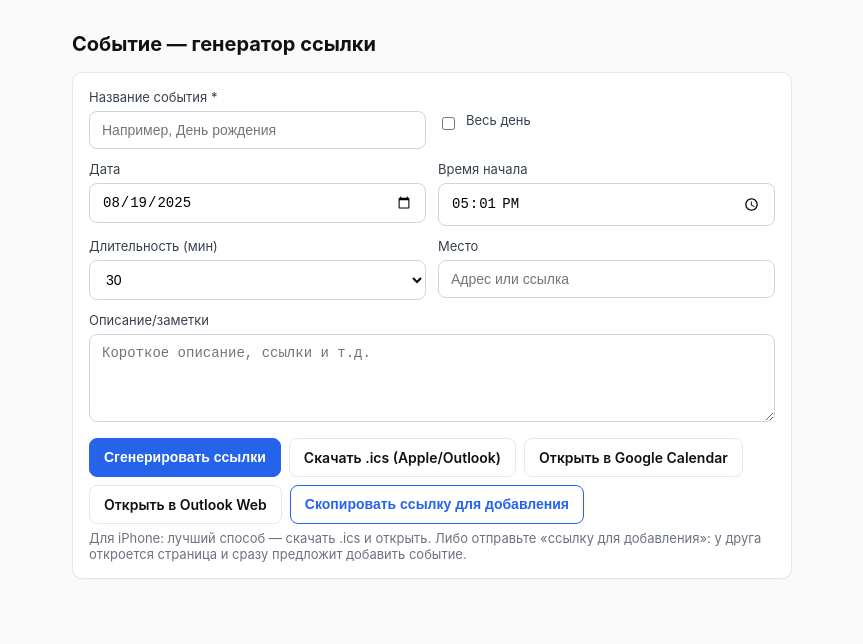
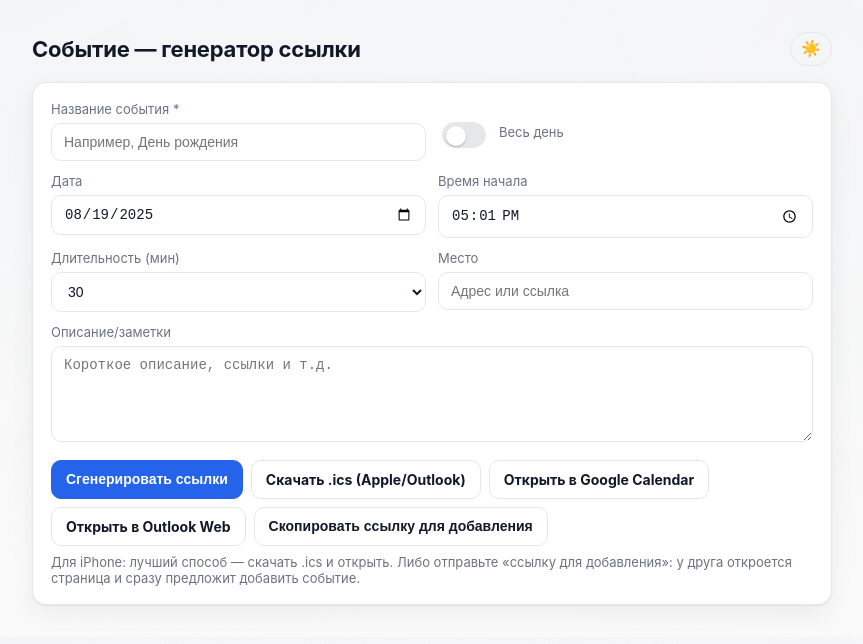
Before and after one commit to LebArt2321/event_calendar, a plain HTML site: page 1.html in a window 1280 px wide. Shown: the whole page, without its empty margins (208-1071 px from the left). Drawn offline with Linux system fonts and the light colour scheme.

Commit message:
dark_mode01

```diff
--- a/1.html
+++ b/1.html
@@ -3,29 +3,102 @@
 <head>
 	<meta charset="UTF-8">
 	<meta name="viewport" content="width=device-width, initial-scale=1">
+	<meta name="color-scheme" content="light dark">
 	<title>Конфигуратор события (.ics, Google/Outlook)</title>
 	<style>
-        body { font-family: -apple-system, system-ui, Segoe UI, Roboto, Arial, sans-serif; margin: 0; color: #111; background: #fafafa; }
-        .container { max-width: 720px; margin: 32px auto; padding: 0 16px; }
-        h1 { font-size: 20px; margin: 0 0 16px; }
-        .card { background: #fff; border: 1px solid #e5e7eb; border-radius: 10px; padding: 16px; box-shadow: 0 1px 2px rgba(0,0,0,.04); }
+		:root {
+			--bg: #fafafa;
+			--bg-accent: #f3f4f6;
+			--card: #ffffff;
+			--text: #111827;
+			--muted: #6b7280;
+			--border: #e5e7eb;
+			--ring: rgba(37, 99, 235, 0.35);
+			--primary: #2563eb;
+			--primary-hover: #1d4ed8;
+			--btn-text: #ffffff;
+			--input-bg: #ffffff;
+			--shadow: 0 1px 2px rgba(0,0,0,.06), 0 8px 24px rgba(0,0,0,.06);
+		}
+		html[data-theme="dark"] {
+			--bg: #0b0e12;
+			--bg-accent: #0f141b;
+			--card: #0f141b;
+			--text: #e5e7eb;
+			--muted: #9ca3af;
+			--border: #1f2937;
+			--ring: rgba(59, 130, 246, 0.45);
+			--primary: #3b82f6;
+			--primary-hover: #2563eb;
+			--btn-text: #0b0e12;
+			--input-bg: #0b0e12;
+			--shadow: 0 1px 2px rgba(0,0,0,.4), 0 12px 32px rgba(0,0,0,.35);
+		}
+		@media (prefers-color-scheme: dark) {
+			html:not([data-theme]) {
+				color-scheme: dark;
+			}
+		}
+
+		body {
+			font-family: -apple-system, system-ui, Segoe UI, Roboto, Arial, sans-serif;
+			margin: 0;
+			color: var(--text);
+			background: radial-gradient(1200px 800px at 10% -20%, var(--bg-accent), transparent),
+				radial-gradient(1200px 800px at 110% -10%, var(--bg-accent), transparent),
+				var(--bg);
+		}
+		.container { max-width: 800px; margin: 32px auto; padding: 0 16px; }
+		.topbar { display: flex; align-items: center; justify-content: space-between; gap: 12px; margin-bottom: 16px; }
+		h1 { font-size: 22px; margin: 0; letter-spacing: -0.01em; }
+
+		.card { background: var(--card); border: 1px solid var(--border); border-radius: 14px; padding: 18px; box-shadow: var(--shadow); }
 		.row { display: grid; grid-template-columns: 1fr 1fr; gap: 12px; }
-        label { display: block; font-size: 13px; color: #374151; margin-bottom: 6px; }
-        input[type="text"], input[type="date"], input[type="time"], select, textarea { width: 100%; box-sizing: border-box; padding: 10px 12px; border: 1px solid #d1d5db; border-radius: 8px; background: #fff; font-size: 14px; }
-        textarea { min-height: 88px; resize: vertical; }
-        .actions { display: flex; gap: 8px; flex-wrap: wrap; margin-top: 12px; }
-        .btn { appearance: none; border: 1px solid #2563eb; background: #2563eb; color: #fff; padding: 10px 14px; border-radius: 8px; font-weight: 600; font-size: 14px; cursor: pointer; }
-        .btn.secondary { background: #fff; color: #2563eb; }
-        .muted { color: #6b7280; font-size: 13px; margin-top: 6px; }
+		@media (max-width: 640px) { .row { grid-template-columns: 1fr; } }
+
+		label { display: block; font-size: 13px; color: var(--muted); margin-bottom: 6px; }
+		input[type="text"], input[type="date"], input[type="time"], select, textarea {
+			width: 100%; box-sizing: border-box; padding: 10px 12px; border: 1px solid var(--border);
+			border-radius: 10px; background: var(--input-bg); color: var(--text); font-size: 14px;
+			outline: none; transition: border-color .15s ease, box-shadow .15s ease, background-color .2s ease;
+		}
+		textarea { min-height: 96px; resize: vertical; }
+		input:focus, select:focus, textarea:focus { border-color: var(--primary); box-shadow: 0 0 0 3px var(--ring); }
+
+		.actions { display: flex; gap: 8px; flex-wrap: wrap; margin-top: 14px; }
+		.btn { appearance: none; border: 1px solid var(--primary); background: var(--primary); color: var(--btn-text);
+			padding: 10px 14px; border-radius: 10px; font-weight: 700; font-size: 14px; cursor: pointer;
+			transition: transform .05s ease, background-color .15s ease, border-color .15s ease, box-shadow .15s ease; }
+		.btn:hover { background: var(--primary-hover); border-color: var(--primary-hover); }
+		.btn:active { transform: translateY(1px); }
+		.btn.secondary { background: transparent; color: var(--text); border-color: var(--border); }
+		.btn.secondary:hover { border-color: var(--primary); box-shadow: 0 0 0 3px var(--ring); }
+
+		a.btn-link { display: inline-block; text-decoration: none; border: 1px solid var(--border); background: transparent; color: var(--text);
+			padding: 10px 14px; border-radius: 10px; font-weight: 700; font-size: 14px; transition: border-color .15s ease, box-shadow .15s ease; }
+		a.btn-link:hover { border-color: var(--primary); box-shadow: 0 0 0 3px var(--ring); }
+
+		.muted { color: var(--muted); font-size: 13px; margin-top: 8px; }
 		.hidden { display: none; }
-        .result { margin-top: 16px; padding-top: 12px; border-top: 1px solid #eee; }
-        a.btn-link { display: inline-block; text-decoration: none; border: 1px solid #e5e7eb; background: #fff; color: #111; padding: 10px 14px; border-radius: 8px; font-weight: 600; font-size: 14px; }
-        .switch { display: flex; align-items: center; gap: 8px; margin-top: 8px; }
+		.result { margin-top: 16px; padding-top: 12px; border-top: 1px solid var(--border); }
+
+		.icon-btn { border: 1px solid var(--border); background: transparent; color: var(--text); border-radius: 999px; padding: 8px 10px; cursor: pointer; font-size: 16px; line-height: 1; }
+		.icon-btn:hover { border-color: var(--primary); box-shadow: 0 0 0 3px var(--ring); }
+
+		.switch { display: flex; align-items: center; gap: 10px; margin-top: 8px; }
+		.switch input[type="checkbox"] { appearance: none; width: 44px; height: 26px; background: var(--border); border: 1px solid var(--border); border-radius: 9999px; position: relative; cursor: pointer; transition: background .2s ease, border-color .2s ease; }
+		.switch input[type="checkbox"]::after { content: ""; position: absolute; top: 3px; left: 3px; width: 20px; height: 20px; background: #fff; border-radius: 50%; box-shadow: 0 1px 2px rgba(0,0,0,.25); transition: transform .2s ease; }
+		html[data-theme="dark"] .switch input[type="checkbox"]::after { background: #111826; }
+		.switch input[type="checkbox"]:checked { background: var(--primary); border-color: var(--primary); }
+		.switch input[type="checkbox"]:checked::after { transform: translateX(18px); }
 	</style>
 </head>
 <body>
 	<div class="container">
+		<div class="topbar">
 			<h1>Событие — генератор ссылки</h1>
+			<button class="icon-btn" id="themeBtn" title="Переключить тему">🌓</button>
+		</div>
 		<div class="card">
 			<div class="row">
 				<div>
@@ -99,9 +172,8 @@
 				.replace(/,/g, '\\,')
 				.replace(/;/g, '\\;');
 		}
-        function buildUid() {
-            return `${Date.now()}-${Math.random().toString(36).slice(2)}@event.local`;
-        }
+		function buildUid() { return `${Date.now()}-${Math.random().toString(36).slice(2)}@event.local`; }
+
 		function parseForm() {
 			const title = document.getElementById('title').value.trim();
 			const dateStr = document.getElementById('date').value;
@@ -125,6 +197,7 @@
 			}
 			return { title, startDate, endDate, location, notes, allDay: isAllDay };
 		}
+
 		function buildIcs(data) {
 			const lines = [];
 			lines.push('BEGIN:VCALENDAR');
@@ -149,6 +222,7 @@
 			lines.push('END:VCALENDAR');
 			return lines.join('\r\n');
 		}
+
 		function buildGoogleUrl(data) {
 			const text = encodeURIComponent(data.title);
 			const details = encodeURIComponent(data.notes || '');
@@ -166,6 +240,7 @@
 			const tz = encodeURIComponent((Intl.DateTimeFormat().resolvedOptions().timeZone) || 'UTC');
 			return `https://calendar.google.com/calendar/render?action=TEMPLATE&text=${text}&dates=${dates}&details=${details}&location=${location}&ctz=${tz}`;
 		}
+
 		function buildOutlookUrl(data) {
 			const subject = encodeURIComponent(data.title);
 			const body = encodeURIComponent(data.notes || '');
@@ -174,6 +249,7 @@
 			const enddt = encodeURIComponent(data.endDate.toISOString());
 			return `https://outlook.live.com/calendar/0/deeplink/compose?subject=${subject}&body=${body}&location=${location}&startdt=${startdt}&enddt=${enddt}`;
 		}
+
 		function setDefaults() {
 			const now = new Date();
 			const year = now.getFullYear();
@@ -186,6 +262,7 @@
 			if (!dateEl.value) dateEl.value = `${year}-${month}-${day}`;
 			if (!timeEl.value) timeEl.value = `${hours}:${minutes}`;
 		}
+
 		function applyUrlParams() {
 			const q = new URLSearchParams(location.search);
 			const get = (k) => q.get(k) || '';
@@ -213,11 +290,13 @@
 				} catch (e) {}
 			}
 		}
+
 		function toggleAllDay(force) {
 			const isAllDay = force !== undefined ? force : document.getElementById('allday').checked;
 			document.getElementById('time').disabled = isAllDay;
 			document.getElementById('duration').disabled = isAllDay;
 		}
+
 		function buildShareUrl() {
 			const title = encodeURIComponent(document.getElementById('title').value.trim());
 			const date = encodeURIComponent(document.getElementById('date').value);
@@ -229,6 +308,7 @@
 			const url = `${location.origin}${location.pathname}?title=${title}&date=${date}&time=${time}&duration=${duration}&location=${locationV}&notes=${notes}&allday=${allday}&auto=1`;
 			return url;
 		}
+
 		function buildDirectOpenUrl() {
 			const title = encodeURIComponent(document.getElementById('title').value.trim());
 			const date = encodeURIComponent(document.getElementById('date').value);
@@ -240,12 +320,14 @@
 			const url = `${location.origin}${location.pathname}?title=${title}&date=${date}&time=${time}&duration=${duration}&location=${locationV}&notes=${notes}&allday=${allday}&auto=1&open=1`;
 			return url;
 		}
+
 		function copy(text) {
 			if (navigator.clipboard && navigator.clipboard.writeText) return navigator.clipboard.writeText(text);
 			const ta = document.createElement('textarea');
 			ta.value = text; document.body.appendChild(ta); ta.select(); document.execCommand('copy'); document.body.removeChild(ta);
 			return Promise.resolve();
 		}
+
 		function generateLinks(ev) {
 			if (ev) ev.preventDefault();
 			try {
@@ -268,7 +350,26 @@
 				alert(e.message || 'Ошибка при генерации');
 			}
 		}
+
+		function updateThemeBtn(theme) {
+			const btn = document.getElementById('themeBtn');
+			if (!btn) return;
+			btn.textContent = theme === 'dark' ? '🌙' : '☀️';
+		}
+		function applyTheme(theme) {
+			document.documentElement.setAttribute('data-theme', theme);
+			try { localStorage.setItem('theme', theme); } catch (e) {}
+			updateThemeBtn(theme);
+		}
+		function initTheme() {
+			let theme = 'light';
+			try { theme = localStorage.getItem('theme') || theme; } catch (e) {}
+			if (!theme) theme = (window.matchMedia && window.matchMedia('(prefers-color-scheme: dark)').matches) ? 'dark' : 'light';
+			applyTheme(theme);
+		}
+
 		window.addEventListener('load', () => {
+			initTheme();
 			setDefaults();
 			applyUrlParams();
 			document.getElementById('allday').addEventListener('change', () => toggleAllDay());
@@ -280,6 +381,10 @@
 				el.textContent = 'Ссылка для добавления скопирована. Отправьте её — у получателя откроется добавление в Календарь.';
 				el.classList.remove('hidden');
 			});
+			document.getElementById('themeBtn').addEventListener('click', () => {
+				const next = document.documentElement.getAttribute('data-theme') === 'dark' ? 'light' : 'dark';
+				applyTheme(next);
+			});
 			toggleAllDay();
 		});
 	</script>
```
Lines whose indentation alone changed are shown as unchanged.
